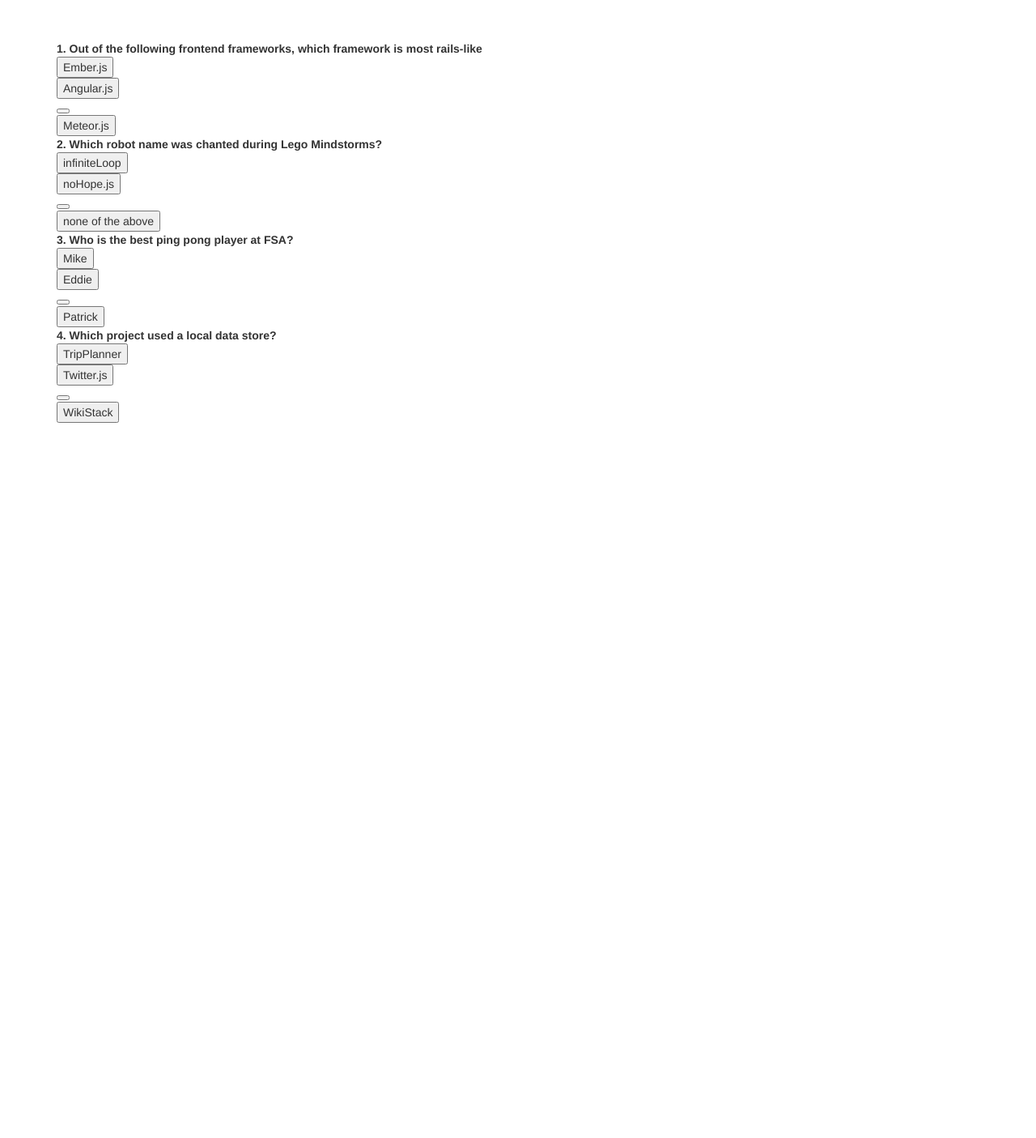
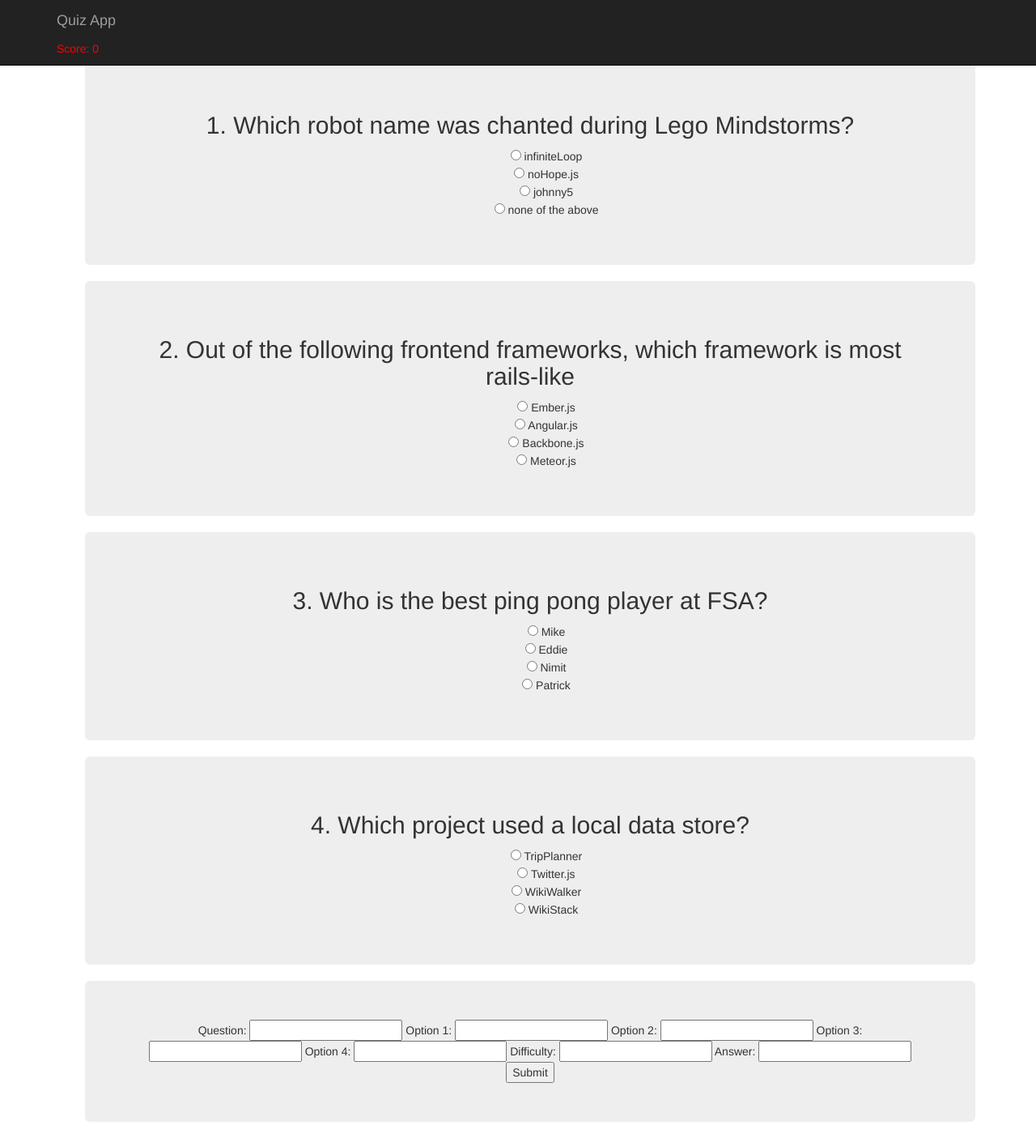
Before and after one commit to jaimieli/quiz-app, a website: page app/index.html in a window 1280 px wide. Shown: the whole page at 81% size. Before the commit the page ends 800 px from the top, so only its background shows below. Drawn offline with nearby package versions, Linux system fonts and the light colour scheme; some packages are replaced by stand-ins of ours; files that its build step writes are made by us from their sources.

Commit message:
added score and submitting question functionality

```diff
--- a/app/scripts/controllers/main.js
+++ b/app/scripts/controllers/main.js
@@ -17,26 +17,47 @@
     $scope.quiz = [
       {
         "q": "Who is the best ping pong player at FSA?",
-        'options': [{ 'value': "Mike"} , { 'value': "Eddie"} , {answer : "Nimit"} , { 'value': "Patrick"}],
+        'options': [{ 'value': "Mike"} , { 'value': "Eddie"} , {'value' : "Nimit"} , { 'value': "Patrick"}],
         'answer': "Nimit",
         'difficulty': 3
       },
       { "q": "Which robot name was chanted during Lego Mindstorms?",
-        'options':[{ 'value': 'infiniteLoop'} , { 'value': 'noHope.js'} , {answer : 'johnny5'} , { 'value': 'none of the above'}],
+        'options':[{ 'value': 'infiniteLoop'} , { 'value': 'noHope.js'} , {'value' : 'johnny5'} , { 'value': 'none of the above'}],
         'answer':'noHope.js',
+        'difficulty': 1
+      },
+      {
+        'q': "Out of the following frontend frameworks, which framework is most rails-like",
+        'options':[{ 'value': 'Ember.js'} ,{ 'value': 'Angular.js'} , {'value' : 'Backbone.js'} , { 'value': 'Meteor.js'}],
+        'answer':'Ember.js',
         'difficulty': 2
       },
       {
-        'q': "Out of the following frontend frameworks, which framework is most rails-like",
-        'options':[{ 'value': 'Ember.js'} ,{ 'value': 'Angular.js'} , {answer : 'Backbone.js'} , { 'value': 'Meteor.js'}],
-        'answer':'Ember.js',
-        'difficulty': 1
-      },
-      {
         'q': "Which project used a local data store?",
-        'options':[{ 'value': 'TripPlanner'} ,{ 'value': 'Twitter.js'} , {answer : 'WikiWalker'} , { 'value': 'WikiStack'}],
+        'options':[{ 'value': 'TripPlanner'} ,{ 'value': 'Twitter.js'} , {'value' : 'WikiWalker'} , { 'value': 'WikiStack'}],
         'answer':'Twitter.js',
         'difficulty': 3
       }
     ];
+    // $scope.letters = ['A', 'B', 'C', 'D'];
+    $scope.check = function(opt, quest) {
+      if (opt===quest){
+        $scope.score ++;
+      }
+    };
+    $scope.score = 0;
+    $scope.submit = function() {
+      $scope.quiz.push({
+        'q':this.question,
+        'options': [
+          {'value': this.option1},
+          {'value': this.option2},
+          {'value': this.option3},
+          {'value': this.option4}
+          ],
+        'answer': this.answer,
+        'difficulty': +this.difficulty
+      })
+      $
+    }
   });
--- a/app/styles/main.scss
+++ b/app/styles/main.scss
@@ -14,3 +14,7 @@
   text-align: center;
   margin: 20px;
 }
+
+#score {
+  color: red;
+}
--- a/app/views/main.html
+++ b/app/views/main.html
@@ -1,8 +1,63 @@
-<div>
+<div class="navbar navbar-inverse navbar-fixed-top" role="navigation">
+      <div class="container">
+        <div class="navbar-header">
+          <button type="button" class="navbar-toggle" data-toggle="collapse" data-target=".navbar-collapse">
+            <span class="sr-only">Toggle navigation</span>
+            <span class="icon-bar"></span>
+            <span class="icon-bar"></span>
+            <span class="icon-bar"></span>
+          </button>
+          <a class="navbar-brand" href="#">Quiz App</a>
+          <p id="score">Score: {{score}}</h1>
+        </div>
+        <div class="collapse navbar-collapse">
+        </div><!--/.nav-collapse -->
+      </div>
+    </div>
+
+    <div class="container">
+      <div class="jumbotron question" ng-repeat="question in quiz | orderBy:'difficulty'">
+        <form action="">
+        <h2>{{$index + 1}}. {{question.q}}</h2>
+          <ul id='question-list'>
+            <li ng-repeat="option in question.options"><input type="radio" name="" value="" ng-click="check(option.value, question.answer)"> {{option.value}}</li>
+          </ul>
+        </form>
+      </div>
+      <div class="jumbotron question">
+        <form ng-submit="submit()">
+          Question:
+          <input type="text" ng-model="question" name="text" />
+          Option 1:
+          <input type="text" ng-model="option1" name="text" />
+          Option 2:
+          <input type="text" ng-model="option2" name="text" />
+          Option 3:
+          <input type="text" ng-model="option3" name="text" />
+          Option 4:
+          <input type="text" ng-model="option4" name="text" />
+          Difficulty:
+          <input type="text" ng-model="difficulty" name="text" />
+          Answer:
+          <input type="text" ng-model="answer" name="text" />
+          <input type="submit" id="submit" value="Submit" />
+        </form>
+      </div>
+
+    </div><!-- /.container -->
+
+
+    <!-- Bootstrap core JavaScript
+    ================================================== -->
+    <!-- Placed at the end of the document so the pages load faster -->
+    <!--<script src="https://ajax.googleapis.com/ajax/libs/jquery/1.11.0/jquery.min.js"></script>-->
+    <!--<script src="../../dist/js/bootstrap.min.js"></script>-->
+
+<!-- <div>
   <li ng-repeat="question in quiz | orderBy:'difficulty'" style="list-style-type:none;">
     <strong>{{$index + 1}}. {{ question.q }}</strong>
     <div ng-repeat="option in question.options">
-      <button>{{ option.value }}</button>
+      <button>{{ option.value || option.answer }}</button>
     </div>
   </li>
-</div>
+</div> -->
```
